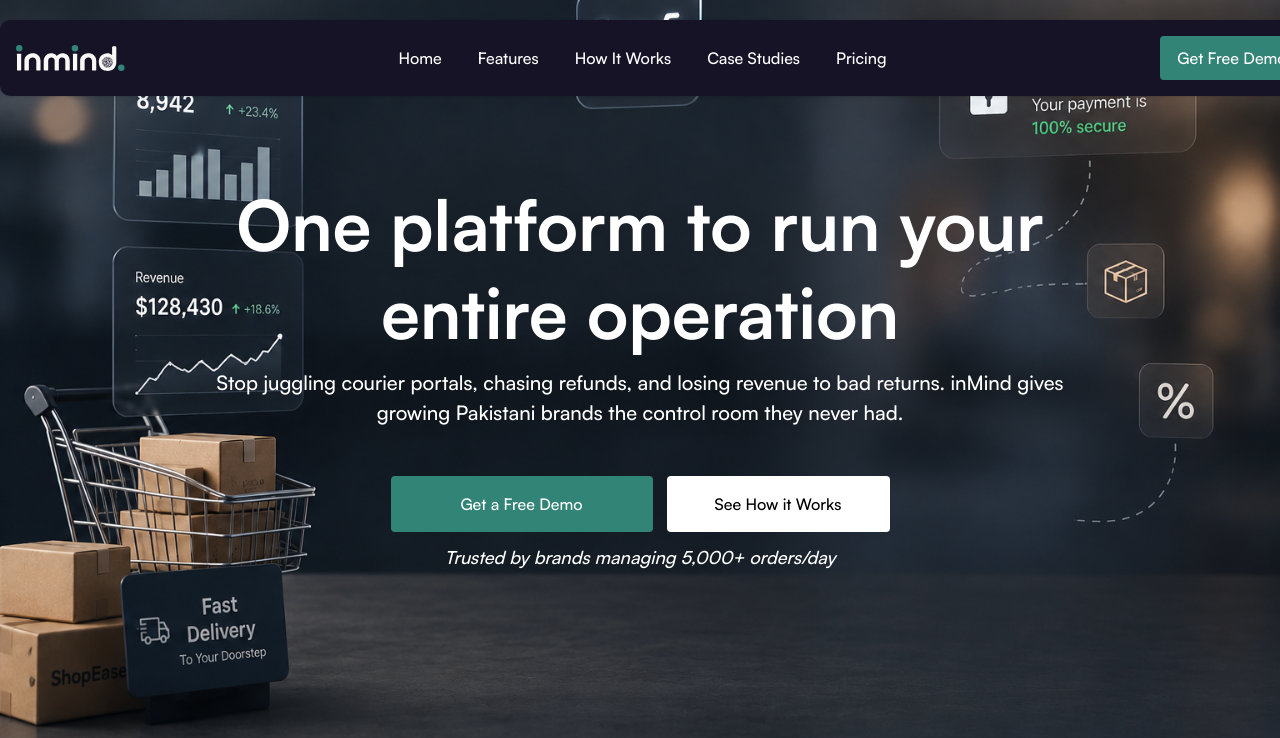
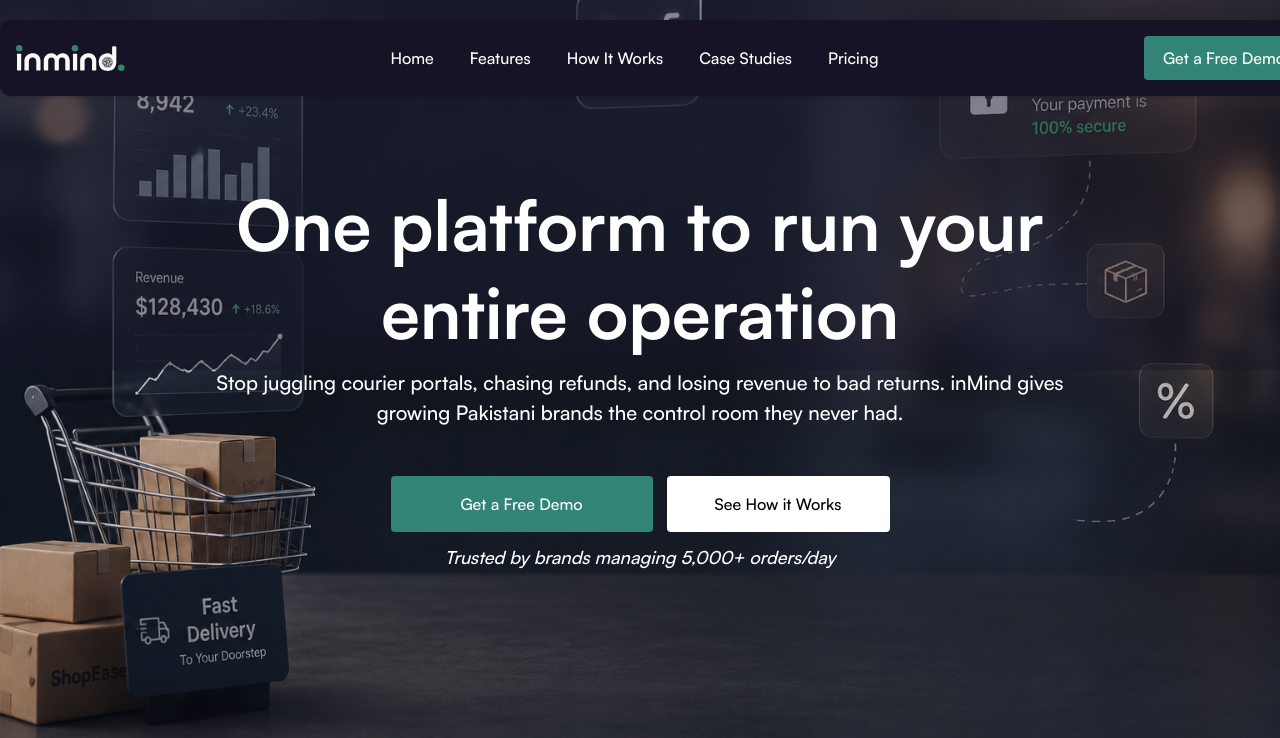
Before and after one commit to asifInmind/inmind, a Next.js app: page / in a window 1280 px wide. Shown: the top 738 px of the page. Built offline with nearby package versions, Linux system fonts and the light colour scheme.

Commit message:
fix:BUTTON,COUNTERS,FEEDBACK CARD,HEADERS,HERO,PLATFORM SECTION

```diff
--- a/src/app/components/Button.jsx
+++ b/src/app/components/Button.jsx
@@ -1,17 +1,23 @@
-export default function Button({color, content, width, height, bg }) {
+export default function Button({ color, content, width, height, bg }) {
+  const hoverCircleBg = bg === "white" ? "bg-[#328476]" : "bg-[#08705f]";
+
   return (
     <button
+      style={{
+        "--btn-w": width,
+        "--btn-h": height,
+        "--btn-bg": bg,
+        "--btn-color": color,
+      }}
+      className="group relative flex justify-center cursor-pointer items-center py-2.5 px-3.5 rounded-sm font-medium transition-all w-(--btn-w) h-(--btn-h) bg-(--btn-bg) text-(--btn-color) overflow-hidden"
+    >
+      <span className="relative z-10">{content}</span>
 
-      style={{
-        '--btn-w': width,
-        '--btn-h': height,
-        '--btn-bg': bg,
-        '--btn-color':color,
-      }}
-
-      className="flex justify-center cursor-pointer  items-center py-2.5 px-3.5 rounded-sm font-medium transition-all w-(--btn-w) h-(--btn-h) bg-(--btn-bg) text-(--btn-color)"
-    >
-      {content}
+      <span className="absolute inset-0 overflow-hidden rounded-sm pointer-events-none">
+        <span
+          className={`absolute left-0 aspect-square w-full origin-center -translate-x-full rounded-full transition-all duration-500 group-hover:translate-x-0 group-hover:scale-150 ${hoverCircleBg}`}
+        ></span>
+      </span>
     </button>
   );
 }
--- a/src/app/components/Counters.jsx
+++ b/src/app/components/Counters.jsx
@@ -20,8 +20,6 @@ function AnimatedCounter({
     formatter(Math.floor(latest)),
   );
 
-  // This line controls the scroll trigger.
-  // It waits until the element is 100px into the viewport before starting.
   const isInView = useInView(nodeRef, { once: true, margin: "-100px" });
 
   useEffect(() => {
@@ -37,7 +35,7 @@ function AnimatedCounter({
 export default function Counters() {
   return (
     <>
-      <section className="flex justify-center items-center">
+      <section className="flex flex-col md:flex-row md:justify-center md:items-center">
         <div className="w-90 h-50 py-4 px-8 flex justify-center items-start bg-[#161326] flex-col border border-r-[#4B4763]">
           <h1 className=" leading-[100%] text-[#328476] font-bold text-[50px]">
             <AnimatedCounter
--- a/src/app/components/FeedbackCard.jsx
+++ b/src/app/components/FeedbackCard.jsx
@@ -18,7 +18,7 @@ export default function FeedbackCard({ message, image, title, address }) {
             alt="client image"
             width={50}
             height={50}
-            className="rounded-full object-cover"
+            className="rounded-full object-cover w-auto h-auto"
           />
         </div>
         <div>
--- a/src/app/components/Header.jsx
+++ b/src/app/components/Header.jsx
@@ -1,7 +1,9 @@
+"use client";
 import React from "react";
 import Link from "next/link";
-import Button from "./Button"
-import Image from "next/image"
+import Button from "./Button";
+import Image from "next/image";
+import { useRouter } from "next/navigation";
 export default function Header() {
   const navItems = [
     { id: 1, text: "home", path: "/" },
@@ -10,26 +12,55 @@ export default function Header() {
     { id: 4, text: "case studies", path: "/case-studies" },
     { id: 5, text: "pricing", path: "/pricing" },
   ];
+  const router = useRouter();
+
+  const handleNavigation = () => {
+    router.push("/");
+  };
   return (
     <>
       <header className="w-330 bg-[#161326] rounded-[10px] h-19 flex  justify-between  items-center shadow ms-auto me-auto py-4 px-4 absolute left-0 right-0 top-5">
         <section>
-         <Image src={'/icons/logo.svg'} alt="web logo"  width={50} height={50} className="w-27.25 h-6.5"/>
+          <Image
+            src={"/icons/logo.svg"}
+            alt="web logo"
+            width={50}
+            height={50}
+            className="w-27.25 h-6.5"
+            onClick={handleNavigation}
+            loading="eager"
+          />
         </section>
         <section>
           <nav>
             <ul className="flex justify-center gap-9">
               {navItems.map((navLinks) => (
                 <li key={navLinks.id}>
-                  <Link href={navLinks.path} className="text-[#ffffff] capitalize font-medium text-[16px]">{navLinks.text}</Link>
+                  <Link
+                    href={navLinks.path}
+                    className="text-[#ffffff] capitalize font-medium text-[16px] hover:text-[#328476]"
+                  >
+                    {navLinks.text}
+                  </Link>
                 </li>
               ))}
             </ul>
           </nav>
         </section>
         <section>
-         <Button width={'144px'} height={'44px'} bg={'#328476'} color='white' content={'Get Free Demo'}/>
-
+          <Button
+            width={"160px"}
+            height={"44px"}
+            bg={"#328476"}
+            color="white"
+            content={"Get a Free Demo"}
+          />
+          {/* <button class="group relative h-12 overflow-hidden overflow-x-hidden rounded-md bg-neutral-950 px-8 py-2 text-neutral-50">
+            <span class="relative z-10">Hover Me</span>
+            <span class="absolute inset-0 overflow-hidden rounded-md">
+              <span class="absolute left-0 aspect-square w-full origin-center -translate-x-full rounded-full bg-blue-500 transition-all duration-500 group-hover:-translate-x-0 group-hover:scale-150"></span>
+            </span>
+          </button> */}
         </section>
       </header>
     </>
--- a/src/app/components/Hero.jsx
+++ b/src/app/components/Hero.jsx
@@ -23,7 +23,8 @@ export default function Hero() {
   };
 
   return (
-    <section className="bg-[url('/images/herobg.png')] w-full h-185 bg-center bg-cover bg-no-repeat flex justify-center items-center flex-col">
+    // FIXED: Combined the linear gradient overlay with your original background image URL
+    <section className="bg-[linear-gradient(to_bottom,#16132680_50%,#16132633_20%),url('/images/herobg.png')] w-full h-185 bg-center bg-cover bg-no-repeat flex justify-center items-center flex-col">
       <motion.div
         className="w-216.75 h-94.5 text-center"
         variants={containerVariants}
--- a/src/app/components/Platform.jsx
+++ b/src/app/components/Platform.jsx
@@ -64,9 +64,9 @@ export default function Platform() {
             transition={transition}
           >
             <Card
-              title={"Attempt Management"}
+              title={"Unified Courier Portal"}
               description={
-                "Reduce returns before they happen with real-time delivery tracking and auto follow-ups."
+                "All couriers in one place — TCS, Leopards, Trax, Swyft, BlueEX and more."
               }
               cardWidth="400px"
               cardHeight="489px"
@@ -86,9 +86,9 @@ export default function Platform() {
             transition={transition}
           >
             <Card
-              title={"Attempt Management"}
+              title={"Accounts Receivable"}
               description={
-                "Reduce returns before they happen with real-time delivery tracking and auto follow-ups."
+                "Know exactly what every courier owes you, down to the shipment level."
               }
               cardWidth="400px"
               cardHeight="489px"
@@ -104,9 +104,9 @@ export default function Platform() {
             transition={transition}
           >
             <Card
-              title={"Attempt Management"}
+              title={"WhatsApp Automation"}
               description={
-                "Reduce returns before they happen with real-time delivery tracking and auto follow-ups."
+                "Order updates, attempt follow-ups, delivery alerts — fully automated."
               }
               cardWidth="400px"
               cardHeight="489px"
@@ -122,9 +122,9 @@ export default function Platform() {
             transition={transition}
           >
             <Card
-              title={"Attempt Management"}
+              title={"AI Automations"}
               description={
-                "Reduce returns before they happen with real-time delivery tracking and auto follow-ups."
+                "Smart triggers and intelligent workflows without extra tools or subscriptions."
               }
               cardWidth="400px"
               cardHeight="489px"
@@ -144,9 +144,9 @@ export default function Platform() {
             transition={transition}
           >
             <Card
-              title={"Attempt Management"}
+              title={"COD Reconciliation"}
               description={
-                "Reduce returns before they happen with real-time delivery tracking and auto follow-ups."
+                "Never get underpaid by a courier again. Full remittance tracking."
               }
               cardWidth="611px"
               cardHeight="489px"
@@ -162,9 +162,9 @@ export default function Platform() {
             transition={transition}
           >
             <Card
-              title={"Attempt Management"}
+              title={"Analytics Dashboard"}
               description={
-                "Reduce returns before they happen with real-time delivery tracking and auto follow-ups."
+                "Real-time ops visibility across orders, returns, couriers, and revenue."
               }
               cardWidth="611px"
               cardHeight="489px"
@@ -183,9 +183,9 @@ export default function Platform() {
             transition={transition}
           >
             <Card
-              title={"Attempt Management"}
+              title={"Multi-Team Access"}
               description={
-                "Reduce returns before they happen with real-time delivery tracking and auto follow-ups."
+                "Roles and permissions for your entire operations team."
               }
               cardWidth="1240px"
               cardHeight="489px"
--- a/src/app/not-found.jsx
+++ b/src/app/not-found.jsx
@@ -14,7 +14,6 @@ export default function NotFound() {
     },
   };
 
-  // Upward text slide
   const textVariants = {
     hidden: { opacity: 0, y: 30 },
     visible: {
```
